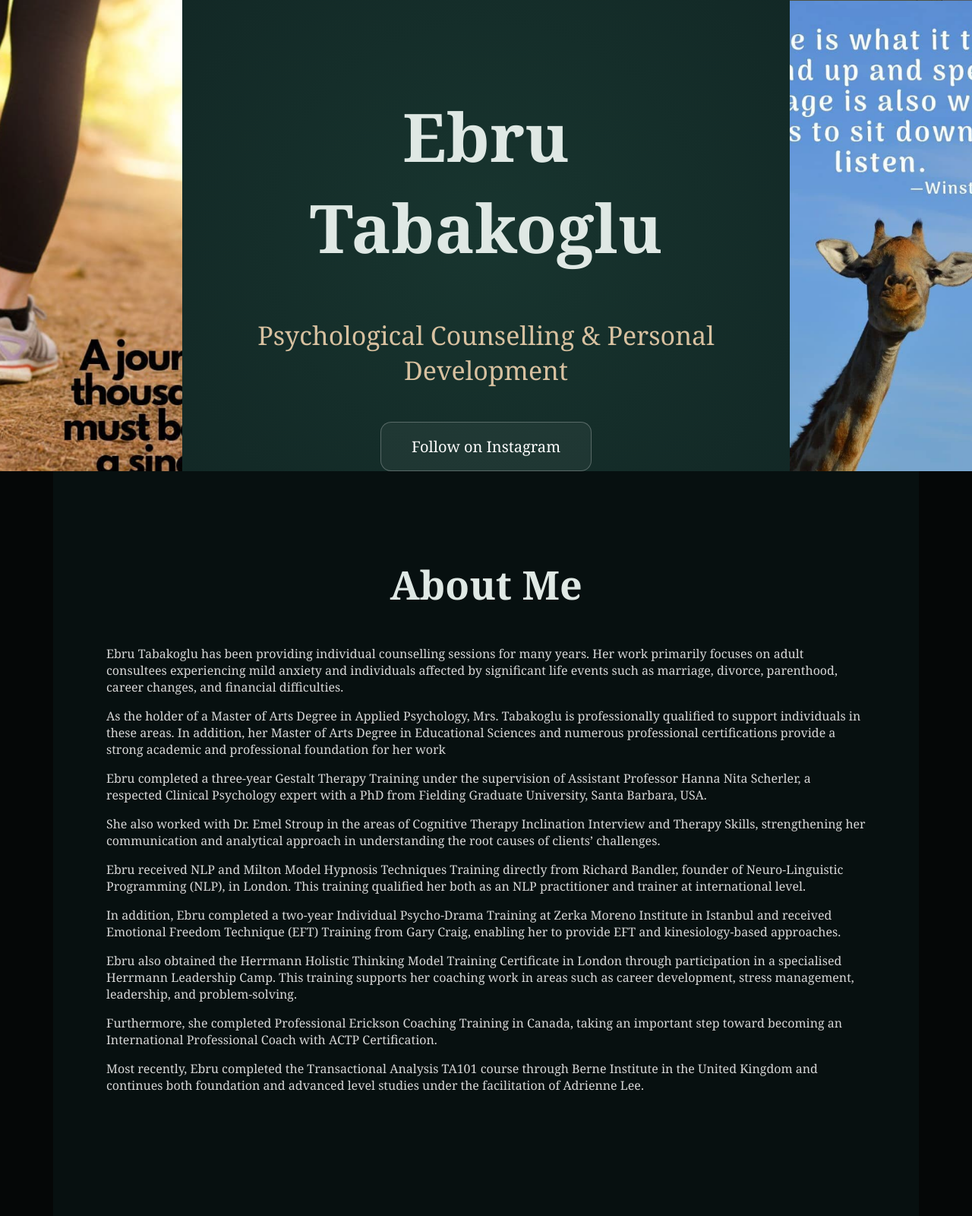
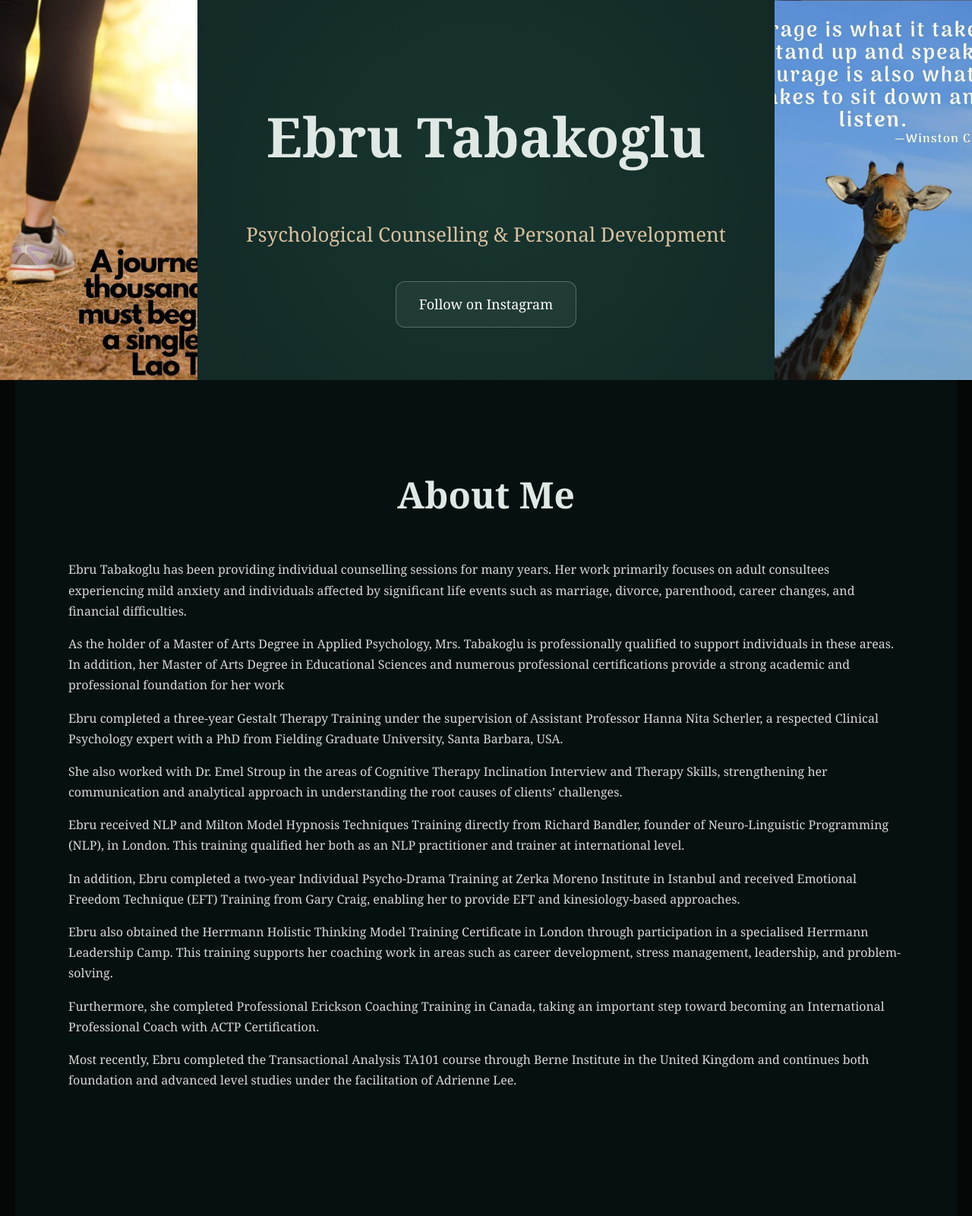
Before and after one commit to smtabakoglu/ebrusite, a plain HTML site: page index.html in a window 1280 px wide. Shown: the top 1600 px of the page at 76% size. Drawn offline with Linux system fonts and the light colour scheme.

Commit message:
layout css updated3

```diff
--- a/style.css
+++ b/style.css
@@ -1,7 +1,18 @@
-.hero {
+body {
+    margin: 0;
+    overflow-x: hidden;
+    font-family: Georgia, serif;
+    background: #050707;
+    color: #d7d7d7;
+    line-height: 1.7;
+  }
+
+  /* HERO SECTION */
+
+  .hero {
     display: grid;
-    grid-template-columns: 240px 1fr 240px;
-    height: 620px;
+    grid-template-columns: 260px 1fr 260px;
+    height: 500px;
     background: radial-gradient(circle at center, #18352f 0%, #102322 100%);
     overflow: hidden;
   }
@@ -22,31 +33,32 @@
     flex-direction: column;
     justify-content: center;
     align-items: center;
-    padding: 60px;
+    padding: 40px;
     text-align: center;
   }
 
   .hero-center h1 {
-    font-size: 88px;
+    font-size: 72px;
     color: #dfe8e4;
-    margin-bottom: 25px;
+    margin-bottom: 20px;
     font-weight: 600;
   }
 
   .hero-center p {
-    font-size: 34px;
+    font-size: 26px;
     color: #d8c1a0;
-    margin-bottom: 45px;
+    margin-bottom: 40px;
   }
 
   .instagram-button {
-    padding: 18px 40px;
-    border-radius: 14px;
+    display: inline-block;
+    padding: 14px 30px;
+    border-radius: 12px;
     border: 1px solid rgba(255,255,255,0.25);
     background: rgba(255,255,255,0.05);
     color: white;
     text-decoration: none;
-    font-size: 20px;
+    font-size: 18px;
     transition: 0.3s ease;
   }
 
@@ -54,40 +66,56 @@
     background: rgba(255,255,255,0.15);
   }
 
+  /* CONTENT SECTIONS */
+
+  section {
+    padding: 0;
+    max-width: 100%;
+  }
+
   .about,
   .services,
   .contact {
     background: #071010;
     color: #d7d7d7;
-    border-radius: 0;
-    max-width: 1000px;
+    max-width: 1100px;
     margin: auto;
     padding: 70px;
-    box-shadow: none;
   }
 
   h2 {
     text-align: center;
-    font-size: 52px;
+    font-size: 48px;
     color: #dfe8e4;
     margin-bottom: 45px;
   }
 
-  body {
-    margin: 0;
-    background: #050707;
-    font-family: Georgia, serif;
+  .services ul {
+    padding-left: 20px;
   }
 
-  section {
-    max-width: 100%;
-    padding: 0;
+  .services li {
+    margin-bottom: 10px;
   }
 
+  /* LINKS */
+
+  a {
+    color: #d8c1a0;
+    text-decoration: none;
+  }
+
+  /* FOOTER */
+
   footer {
+    text-align: center;
+    padding: 30px 20px;
     background: #071010;
-    color: #999;
+    color: #888;
+    margin-top: 40px;
   }
+
+  /* MOBILE */
 
   @media (max-width: 1100px) {
 
@@ -109,6 +137,16 @@
     }
 
     .hero-center p {
-      font-size: 22px;
+      font-size: 20px;
+    }
+
+    .about,
+    .services,
+    .contact {
+      padding: 40px 25px;
+    }
+
+    h2 {
+      font-size: 36px;
     }
   }
```
